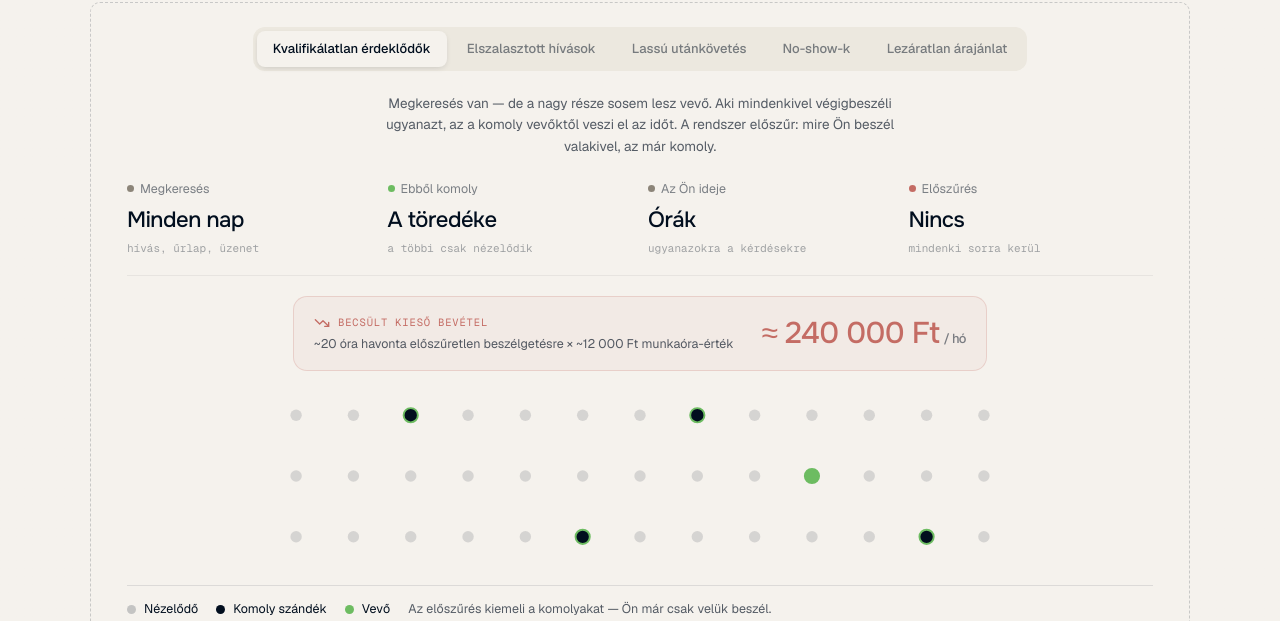
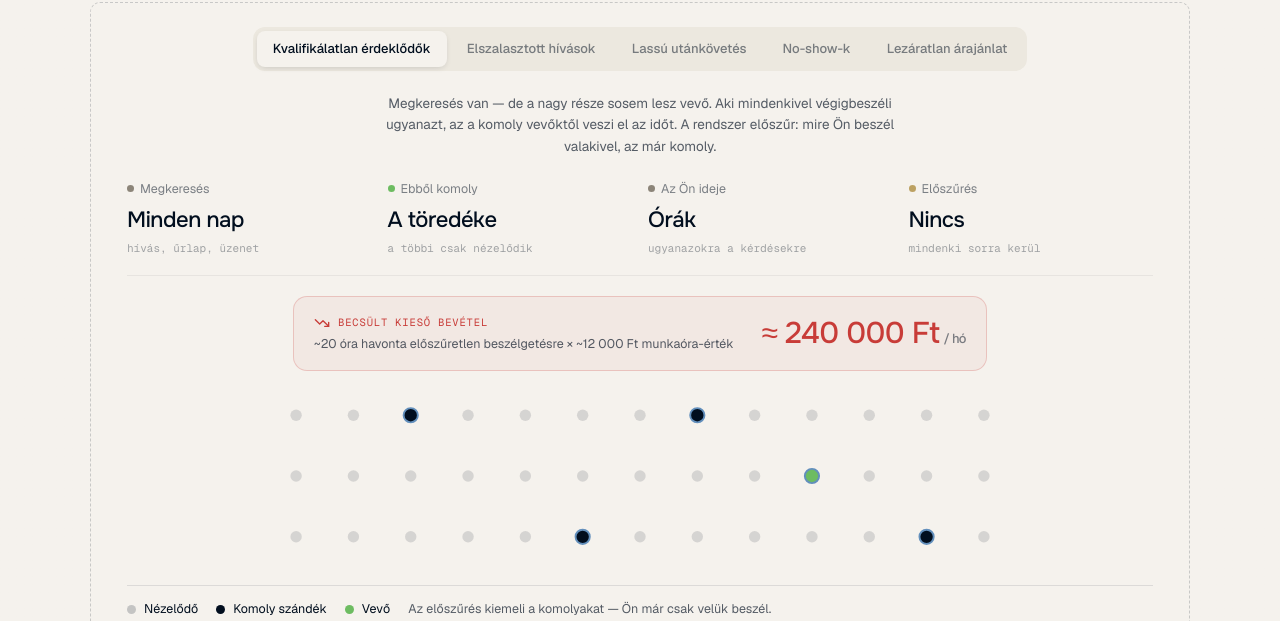
Before and after one commit to AlpineWebdevelopment/atrium, a Next.js app: page / in a window 1280 px wide. Shown: the part 1592-2213 px from the top of the page. Built offline with nearby package versions, Linux system fonts and the light colour scheme.

Commit message:
Dashboard: change viz-red from salmon to cleaner red
#C46C64 → #C83C38 and matching rgba values updated globally.

Co-Authored-By: Claude Sonnet 4.6 <noreply@anthropic.com>

```diff
--- a/src/app/globals.css
+++ b/src/app/globals.css
@@ -1297,7 +1297,7 @@ html.dark .nav { background: rgba(12,18,27,0.80); }
   --viz-cyan:     #62BCAC;
   --viz-green:    #6DBC61;
   --viz-amber:    #BCA162;
-  --viz-red:      #C46C64;
+  --viz-red:      #C83C38;
 }
 html.dark { --viz-purple-soft: #1d1b33; }
 
@@ -2090,7 +2090,7 @@ html.dark { --viz-purple-soft: #1d1b33; }
 }
 .cal__slot--noshow .cal__time, .cal__slot--noshow .cal__tag { color: var(--stone); }
 .cal__slot--lost {
-  background: rgba(196,108,100,0.07); border: 1.5px dashed rgba(196,108,100,0.55);
+  background: rgba(200,60,56,0.07); border: 1.5px dashed rgba(200,60,56,0.55);
   animation: calPulse 2.4s ease-in-out infinite;
 }
 .cal__slot--lost .cal__time, .cal__slot--lost .cal__tag { color: var(--viz-red); }
@@ -2125,7 +2125,7 @@ html.dark { --viz-purple-soft: #1d1b33; }
   background: color-mix(in srgb, var(--signal) 6%, var(--bone));
 }
 .quo__row--nema {
-  border: 1.5px dashed rgba(196,108,100,0.5); background: rgba(196,108,100,0.05);
+  border: 1.5px dashed rgba(200,60,56,0.5); background: rgba(200,60,56,0.05);
   animation: calPulse 2.4s ease-in-out infinite;
 }
 .quo__ico {
@@ -2135,7 +2135,7 @@ html.dark { --viz-purple-soft: #1d1b33; }
 }
 .quo__ico svg { width: 16px; height: 16px; }
 .quo__row--won .quo__ico { color: var(--signal); border-color: color-mix(in srgb, var(--signal) 40%, transparent); background: color-mix(in srgb, var(--signal) 12%, transparent); }
-.quo__row--nema .quo__ico { color: var(--viz-red); border-color: rgba(196,108,100,0.4); background: rgba(196,108,100,0.08); }
+.quo__row--nema .quo__ico { color: var(--viz-red); border-color: rgba(200,60,56,0.4); background: rgba(200,60,56,0.08); }
 .quo__main { flex: 1; min-width: 0; display: flex; flex-direction: column; }
 .quo__main b { font-family: var(--font-display); font-weight: 500; font-size: 14px; letter-spacing: -0.01em; color: var(--ink); }
 .quo__main span { font-family: var(--font-body); font-size: 11.5px; color: var(--ink-70); margin-top: 1px; }
@@ -2145,7 +2145,7 @@ html.dark { --viz-purple-soft: #1d1b33; }
   padding: 3px 9px; border-radius: 999px; white-space: nowrap;
 }
 .quo__row--won .quo__tag { color: var(--signal); background: color-mix(in srgb, var(--signal) 14%, transparent); }
-.quo__row--nema .quo__tag { color: var(--viz-red); background: rgba(196,108,100,0.12); }
+.quo__row--nema .quo__tag { color: var(--viz-red); background: rgba(200,60,56,0.12); }
 .quo__sum {
   display: flex; align-items: center; gap: 16px; flex-wrap: wrap;
   margin-top: 8px; padding-top: 12px; border-top: 1px solid var(--line);
@@ -2200,8 +2200,8 @@ html.dark { --viz-purple-soft: #1d1b33; }
   display: flex; align-items: center; gap: 28px;
   width: fit-content; max-width: 100%; margin: 20px auto 4px;
   padding: 14px 20px;
-  background: rgba(196,108,100,0.05);
-  border: 1px solid rgba(196,108,100,0.22); border-radius: 14px;
+  background: rgba(200,60,56,0.05);
+  border: 1px solid rgba(200,60,56,0.22); border-radius: 14px;
 }
 .dash__loss-l { display: flex; flex-direction: column; gap: 4px; min-width: 0; }
 .dash__loss-head { display: flex; align-items: center; gap: 8px; }
--- a/src/components/RealtimeDashboard.tsx
+++ b/src/components/RealtimeDashboard.tsx
@@ -11,7 +11,7 @@ const PAINS = [
       { k: "Megkeresés", c: "var(--stone)", v: "Minden nap", d: "hívás, űrlap, üzenet" },
       { k: "Ebből komoly", c: "#6DBC61", v: "A töredéke", d: "a többi csak nézelődik" },
       { k: "Az Ön ideje", c: "var(--stone)", v: "Órák", d: "ugyanazokra a kérdésekre" },
-      { k: "Előszűrés", c: "var(--viz-red)", v: "Nincs", d: "mindenki sorra kerül" },
+      { k: "Előszűrés", c: "var(--viz-amber)", v: "Nincs", d: "mindenki sorra kerül" },
     ],
     /* ATRIUM-EDIT LK1 — made math reconstructable: hours × hourly value = 240 000; old line had no visible bridge */
     loss: { v: "≈ 240 000 Ft", per: "/ hó", math: "~20 óra havonta előszűretlen beszélgetésre × ~12 000 Ft munkaóra-érték" },
@@ -94,9 +94,9 @@ function GfxFunnel() {
       <svg className="qual__svg" viewBox={`0 0 ${W} ${H}`} role="img" aria-label="Minden megkeresésből csak néhány komoly">
         <defs>
           <linearGradient id="qScan" x1="0" y1="0" x2="1" y2="0">
-            <stop offset="0%" stopColor="rgba(109,188,97,0)" />
-            <stop offset="50%" stopColor="rgba(109,188,97,0.2)" />
-            <stop offset="100%" stopColor="rgba(109,188,97,0)" />
+            <stop offset="0%" stopColor="rgba(98,143,188,0)" />
+            <stop offset="50%" stopColor="rgba(98,143,188,0.2)" />
+            <stop offset="100%" stopColor="rgba(98,143,188,0)" />
           </linearGradient>
         </defs>
         <rect x="-90" y="0" width="90" height={H} fill="url(#qScan)">
@@ -106,7 +106,7 @@ function GfxFunnel() {
           <circle key={i} cx={d.x} cy={d.y} r={d.st === "n" ? 6 : 7.5} fill={color(d.st)} />
         ))}
         {flagged.map((d, i) => (
-          <circle key={`f${i}`} cx={d.x} cy={d.y} r="7.5" fill="none" stroke="#6DBC61" strokeWidth="2">
+          <circle key={`f${i}`} cx={d.x} cy={d.y} r="7.5" fill="none" stroke="#628FBC" strokeWidth="2">
             <animate attributeName="r" values="7.5;19;19" keyTimes="0;0.12;1" dur={`${D}s`} begin={`${((d.x / W) * D).toFixed(2)}s`} repeatCount="indefinite" />
             <animate attributeName="opacity" values="0.85;0;0" keyTimes="0;0.12;1" dur={`${D}s`} begin={`${((d.x / W) * D).toFixed(2)}s`} repeatCount="indefinite" />
           </circle>
@@ -148,14 +148,14 @@ function GfxCalls() {
           <line key={y} x1="0" y1={y} x2="1000" y2={y} stroke="rgba(1,14,30,0.06)" strokeWidth="1" />
         ))}
         {/* after-hours zone */}
-        <rect x={closeX} y="0" width={1000 - closeX} height="190" fill="rgba(196,108,100,0.07)" />
-        <line x1={closeX} y1="0" x2={closeX} y2="190" stroke="rgba(196,108,100,0.45)" strokeWidth="1.5" strokeDasharray="5 5" />
+        <rect x={closeX} y="0" width={1000 - closeX} height="190" fill="rgba(200,60,56,0.07)" />
+        <line x1={closeX} y1="0" x2={closeX} y2="190" stroke="rgba(200,60,56,0.45)" strokeWidth="1.5" strokeDasharray="5 5" />
         {/* volume bars */}
         {bars.map((h, i) => {
           const x = i * bw + bw * 0.18;
           const w = bw * 0.64;
           const after = i * bw + bw / 2 >= closeX;
-          return <rect key={i} x={x} y={baseY - h} width={w} height={h} rx="3" fill={after ? "rgba(196,108,100,0.55)" : "rgba(1,14,30,0.18)"} />;
+          return <rect key={i} x={x} y={baseY - h} width={w} height={h} rx="3" fill={after ? "rgba(200,60,56,0.55)" : "rgba(1,14,30,0.18)"} />;
         })}
         {/* answered line — drops to zero after close */}
         <path d="M36,95 C90,58 150,40 215,52 C285,64 320,108 385,108 C450,108 480,86 545,90 C610,94 650,74 690,84" fill="none" stroke="url(#gAns)" strokeWidth="3" strokeLinecap="round" />
@@ -183,7 +183,7 @@ function GfxCooling() {
           <linearGradient id="gCool" x1="0" y1="0" x2="1" y2="0">
             <stop offset="0%" stopColor="#010E1E" />
             <stop offset="55%" stopColor="#8C8579" />
-            <stop offset="100%" stopColor="#C46C64" />
+            <stop offset="100%" stopColor="#C83C38" />
           </linearGradient>
           <linearGradient id="gCoolFill" x1="0" y1="0" x2="0" y2="1">
             <stop offset="0%" stopColor="rgba(1,14,30,0.16)" />
@@ -202,14 +202,14 @@ function GfxCooling() {
           <animateMotion dur="5s" repeatCount="indefinite" keyPoints="0;1;1" keyTimes="0;0.82;1" calcMode="linear">
             <mpath href="#coolPath" />
           </animateMotion>
-          <animate attributeName="fill" values="#010E1E;#8C8579;#C46C64;#C46C64" keyTimes="0;0.5;0.82;1" dur="5s" repeatCount="indefinite" />
+          <animate attributeName="fill" values="#010E1E;#8C8579;#C83C38;#C83C38" keyTimes="0;0.5;0.82;1" dur="5s" repeatCount="indefinite" />
         </circle>
         <circle cx="60" cy="52" r="7" fill="#010E1E" stroke="var(--bone)" strokeWidth="3" />
         <circle cx="60" cy="52" r="7" fill="none" stroke="#010E1E" strokeWidth="2">
           <animate attributeName="r" values="7;15" dur="2.2s" repeatCount="indefinite" />
           <animate attributeName="opacity" values="0.5;0" dur="2.2s" repeatCount="indefinite" />
         </circle>
-        <circle cx="950" cy="172" r="7" fill="#C46C64" stroke="var(--bone)" strokeWidth="3" />
+        <circle cx="950" cy="172" r="7" fill="#C83C38" stroke="var(--bone)" strokeWidth="3" />
       </svg>
       <div className="funnel__stage" style={{ left: "1%", top: "0", transform: "none" }}>
         <b>Érdeklődés beérkezik</b><span>14:30</span>
```
